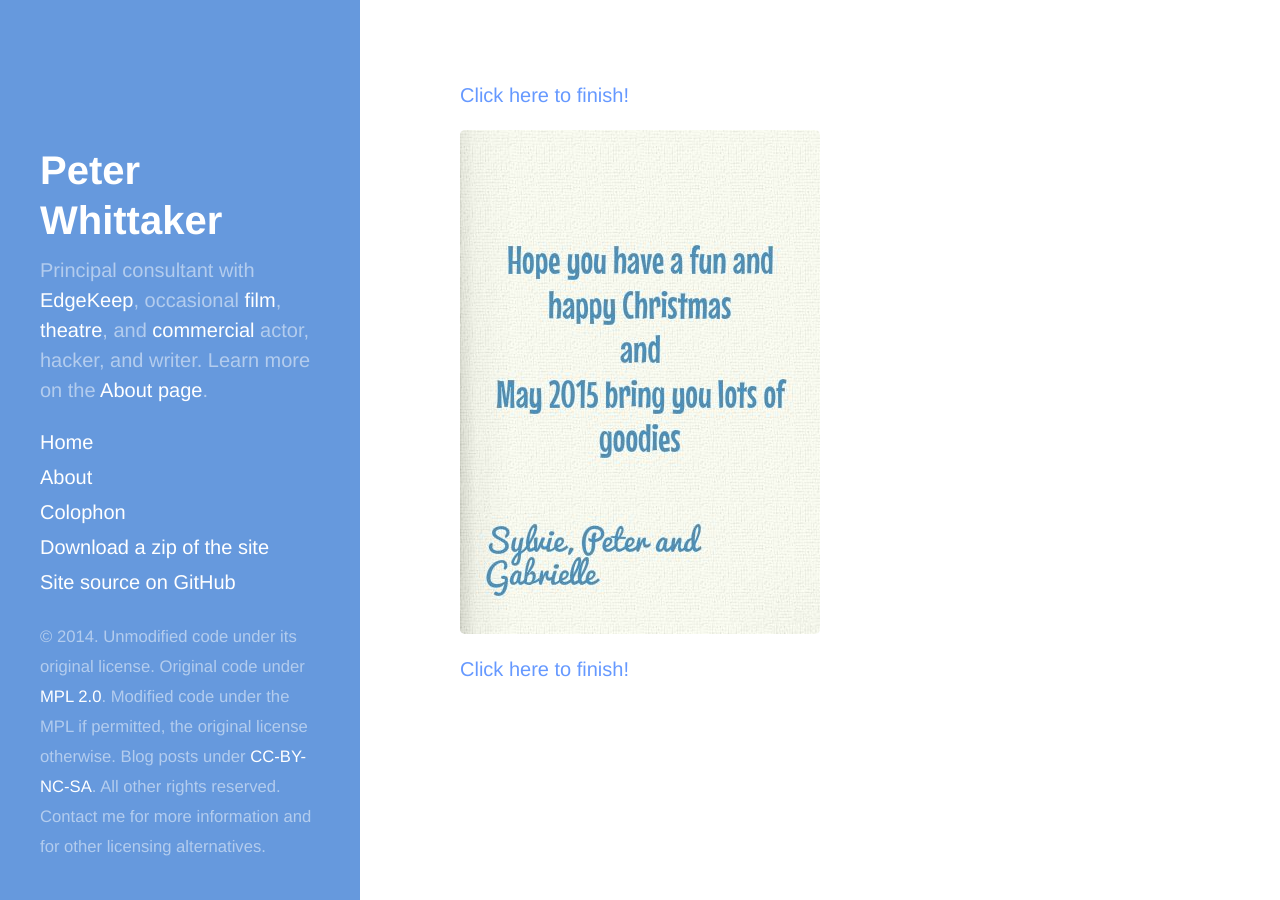
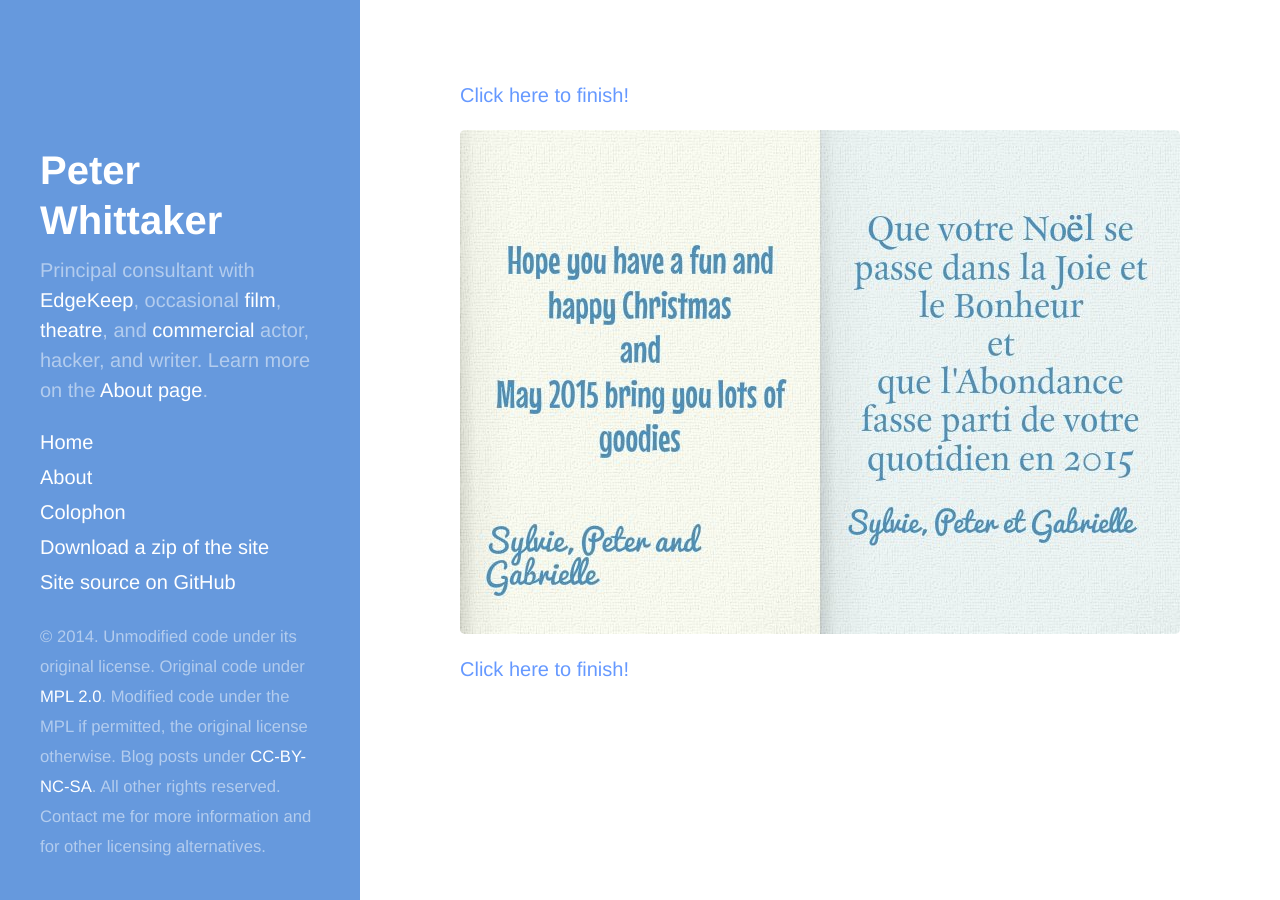
Before and after one commit to PeterWhittaker/PeterWhittaker.github.io, a Jekyll site: the page built from cardGreeting1.md, in a window 1280 px wide. Built offline with Jekyll 4.4.1, drawn with Linux system fonts in a browser that asks for light colours; Markdown is read by kramdown in place of the engine named in the settings.

Commit message:
Bilingual greeting

```diff
--- a/cardGreeting1.md
+++ b/cardGreeting1.md
@@ -7,6 +7,6 @@ title: Our 2014 Christmas Card Greeting
 
 [Click here to finish!](/cardEnd1)
 
-![Card greeting](/public/images/2insideCard.jpg)
+![Card greeting](/public/images/card3.jpg)
 
 [Click here to finish!](/cardEnd1)
```
Also changed, not shown: public/images/card3.jpg (added).
